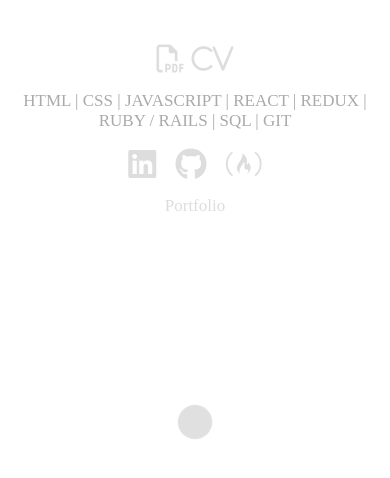
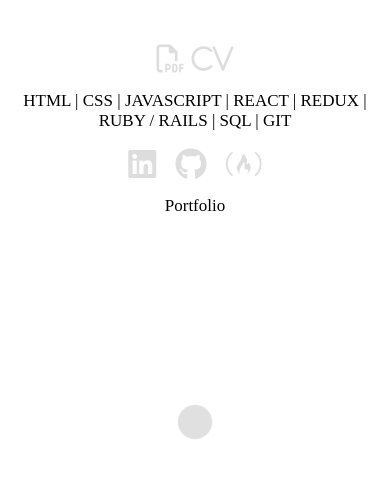
Before and after one commit to COFFEEEADDICT/Portfolio-master, a plain HTML site: page index.html in a window 390 px wide. Drawn offline with Linux system fonts and the light colour scheme; a web font is replaced by a local one.

Commit message:
screen fixes

```diff
--- a/css/demo.css
+++ b/css/demo.css
@@ -82,4 +82,18 @@ nav a.prev {
 		left: 10vw;
 		left: 3rem;
 	}
+
+	.frame {
+		color: black;
+		/* max-height: 40vh; */
+		max-height: 13em;
+	}
+	.frame__demo {
+		color: black;
+		/* font-weight: 300; */
+	}
+
+	/* .rgbKineticSlider {
+		height: 300px;
+	} */
 }
--- a/index.html
+++ b/index.html
@@ -49,7 +49,7 @@
 				<div class="frame__title-wrap">
 					<!-- top left area  -->
 					<!-- <h1 class="frame__title">Bryn Heath</h1> -->
-						<a href="https://drive.google.com/uc?export=download&id=13Cp7DgK3x-4AQd2aqTpAup5NJ7XGv-ju" target="_blank">
+						<a href="https://docs.google.com/document/d/1tnyA0pPegQfVycaUtOBRR73g1DsH0oL_OgW7uh2h4vE/edit?usp=sharing" target="_blank">
 						 <i class="far fa-file-pdf" style="font-size: 28px;"> CV</i>
 						</a>
 					<p class="frame__tagline"></a>HTML | CSS | JAVASCRIPT | REACT | REDUX | RUBY / RAILS | SQL | GIT</p>
@@ -154,13 +154,13 @@
 				navTextsRgbIntensity: 15, // set text rgb intensity for regular nav
 
 				textTitleColor: "white", // title color
-				textTitleSize: 125, // title size
-				mobileTextTitleSize: 125, // title size
+				textTitleSize: 120, // title size
+				mobileTextTitleSize: 60, // title size
 				textTitleLetterspacing: 3, // title letterspacing
 
 				textSubTitleColor: "white", // subtitle color ex : 0x000000
 				textSubTitleSize: 21, // subtitle size
-				mobileTextSubTitleSize: 21, // mobile subtitle size
+				mobileTextSubTitleSize: 20, // mobile subtitle size
 				textSubTitleLetterspacing: 4, // subtitle letter spacing
 				textSubTitleOffsetTop: 90, // subtitle offset top
 				mobileTextSubTitleOffsetTop: 90, // mobile subtitle offset top
```
Also changed, not shown: css/portfolio.css (+11 -0 lines).
